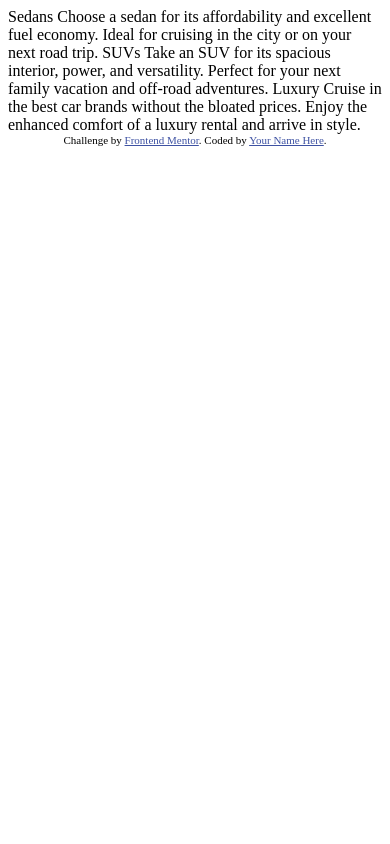
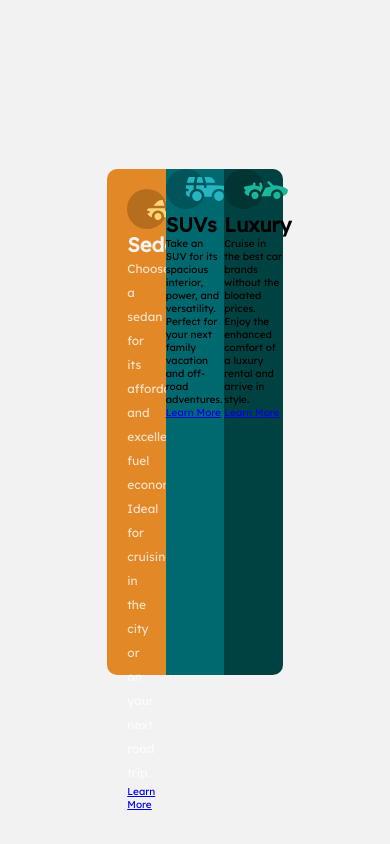
Before and after one commit to Njabz-1/3-Column-Preview-Card, a plain HTML site: page index.html in a window 390 px wide. Drawn offline with Linux system fonts and the light colour scheme.

Commit message:
Template done, need to finish before working on mobile design

```diff
--- a/index.html
+++ b/index.html
@@ -2,35 +2,55 @@
 <html lang="en">
 <head>
   <meta charset="UTF-8">
-  <meta name="viewport" content="width=device-width, initial-scale=1.0"> <!-- displays site properly based on user's device -->
-
+  <meta name="viewport" content="width=device-width, initial-scale=1.0">
+  <link rel="stylesheet" href="./styles/style.css">
   <link rel="icon" type="image/png" sizes="32x32" href="./images/favicon-32x32.png">
-
-  <title>Frontend Mentor | 3-column preview card component</title>
-
-  <!-- Feel free to remove these styles or customise in your own stylesheet 👍 -->
-  <style>
-    .attribution { font-size: 11px; text-align: center; }
-    .attribution a { color: hsl(228, 45%, 44%); }
-  </style>
+  <title>3-column preview card component</title>
 </head>
-<body>
-
-  Sedans
+</body>
+<main class="container">
+  <div class="sedan">
+    <div class="card-img">
+      <img src="./images/icon-sedans.svg" alt="sedan">
+    </div>
+    <h1>Sedans</h1>
+    <div class="card-text">
       Choose a sedan for its affordability and excellent fuel economy. Ideal for cruising in the city
       or on your next road trip.
-
-  SUVs
+    </div>
+    <a class="btn"href="#">
+      Learn More
+    </a>
+  </div>
+  <div class="suv">
+    <div class="vard-img">
+      <img src="./images/icon-suvs.svg" alt="suv">
+    </div>
+    <h1>SUVs</h1>
+    <div class="card-text">
       Take an SUV for its spacious interior, power, and versatility. Perfect for your next family vacation
       and off-road adventures.
+    </div>
+    <a class="btn"href="#">
+      Learn More
+    </a>
 
-  Luxury
+    </div>
+  </div>
+  <div class="luxury">
+    <div class="img-card">
+      <img src="./images/icon-luxury.svg" alt="luxury">
+    </div>
+    <h1>Luxury</h1>
+    <div class="card-text">
       Cruise in the best car brands without the bloated prices. Enjoy the enhanced comfort of a luxury
       rental and arrive in style.
+    </div>
+    <a class="btn"href="#">
+      Learn More
+    </a>
+  </div>
+</main>
+</body>
 
-  <div class="attribution">
-    Challenge by <a href="https://www.frontendmentor.io?ref=challenge" target="_blank">Frontend Mentor</a>.
-    Coded by <a href="#">Your Name Here</a>.
-  </div>
-</body>
 </html>
--- /dev/null
+++ b/styles/style.css
@@ -0,0 +1,79 @@
+@import url(https://fonts.googleapis.com/css2?family=Lexend+Deca&display=swap);
+@import url(https://fonts.googleapis.com/css2?family=Big+Shoulders+Display:wght@700&display=swap);
+:root{
+    /* Primary */
+
+--Bright-orange: hsl(31, 77%, 52%);
+--Dark-cyan: hsl(184, 100%, 22%);
+--Very-dark-cyan: hsl(179, 100%, 13%);
+
+/* ### Neutral */
+
+--Transparent-white: hsla(0, 0%, 100%, 0.75);
+--Very-light-gray: hsl(0, 0%, 95%);
+}
+
+*{
+    margin: 0;
+    padding: 0;
+    box-sizing: border-box;
+}
+
+
+body {
+    background-color: var(--Very-light-gray);
+    font-family: 'Lexend Deca', sans-serif;
+    /* font-family: 'Big Shoulders Display', cursive; */
+}
+
+html {
+    font-size: 62.5%;
+}
+
+/* Container */
+
+.container {
+    height: 100vh;
+    display: flex;
+    justify-content: center;
+    align-items: center;
+}
+
+/* Sedan */
+
+.sedan {
+    width:15%;
+    height: 60%;
+    border-top-left-radius: 1rem;
+    border-bottom-left-radius: 1rem;
+    background-color: var(--Bright-orange);
+    padding: 2rem;
+}
+
+.sedan .card-text{
+    color: var(--Transparent-white);
+    line-height: 2.4rem;
+    font-size: 1.2rem;
+}
+
+.sedan h1 {
+    color: var(--Very-light-gray)
+}
+
+/* Suv */
+
+.suv {
+    width: 15%;
+    height: 60%;
+    background-color: var(--Dark-cyan);
+}
+
+/* Luxury */
+
+.luxury {
+    width: 15%;
+    height: 60%;
+    border-top-right-radius: 1rem;
+    border-bottom-right-radius: 1rem;
+    background-color: var(--Very-dark-cyan);
+}
```
Lines whose indentation alone changed are shown as unchanged.
